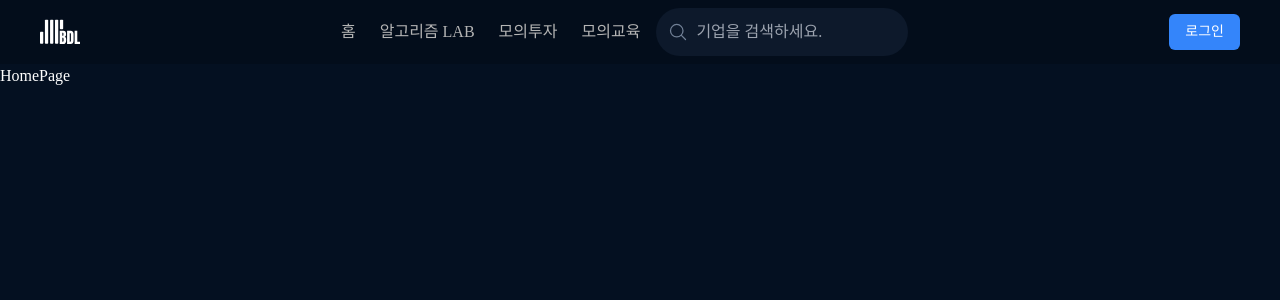
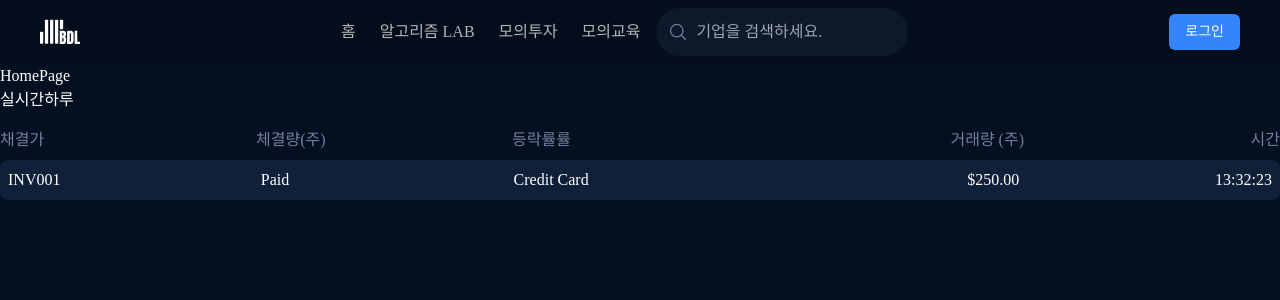
Before and after one commit to stitchzzang/BDL_PJT, a React (Vite) app: page / in a window 1280 px wide. Shown: the top 300 px of the page. Built offline with nearby package versions, Linux system fonts and the light colour scheme; a web font is replaced by a local one.

Commit message:
feat:버튼 클릭시 랜더링 유무 체크

```diff
--- a/src/components/mock-investment/stock-cost-history/stock-cost-history.tsx
+++ b/src/components/mock-investment/stock-cost-history/stock-cost-history.tsx
@@ -1,7 +1,19 @@
+import { useState } from 'react';
+
+import { StockCostHistoryDay } from '@/components/mock-investment/stock-cost-history/stock-cost-history-day';
+import { StockCostHistoryRealTime } from '@/components/mock-investment/stock-cost-history/stock-cost-history-realtime';
+
 export const StockCostHistory = () => {
+  const [isActive, setIsActive] = useState<string>('실시간');
   return (
     <div>
-      <div></div>
+      <div>
+        <div>
+          <button onClick={() => setIsActive('실시간')}>실시간</button>
+          <button onClick={() => setIsActive('하루')}>하루</button>
+        </div>
+        <div>{isActive === '실시간' ? <StockCostHistoryRealTime /> : <StockCostHistoryDay />}</div>
+      </div>
     </div>
   );
 };
```
